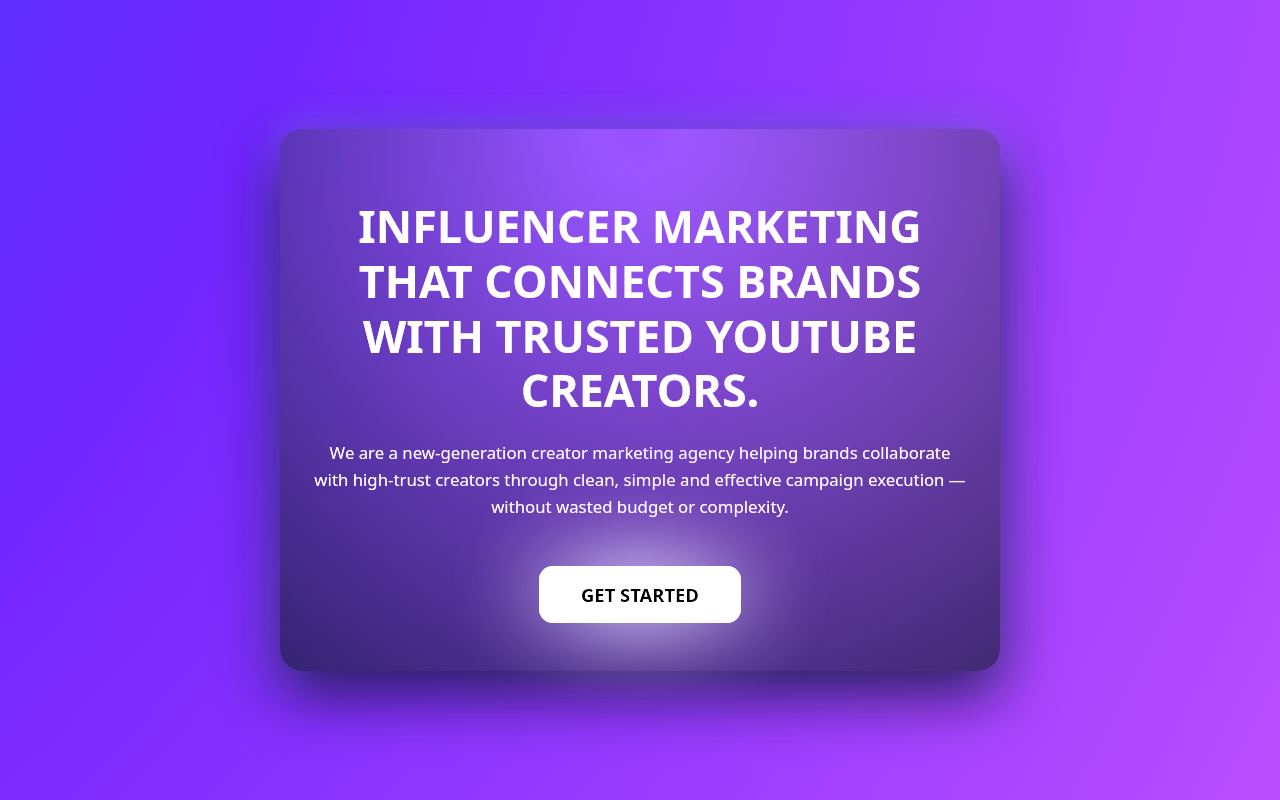
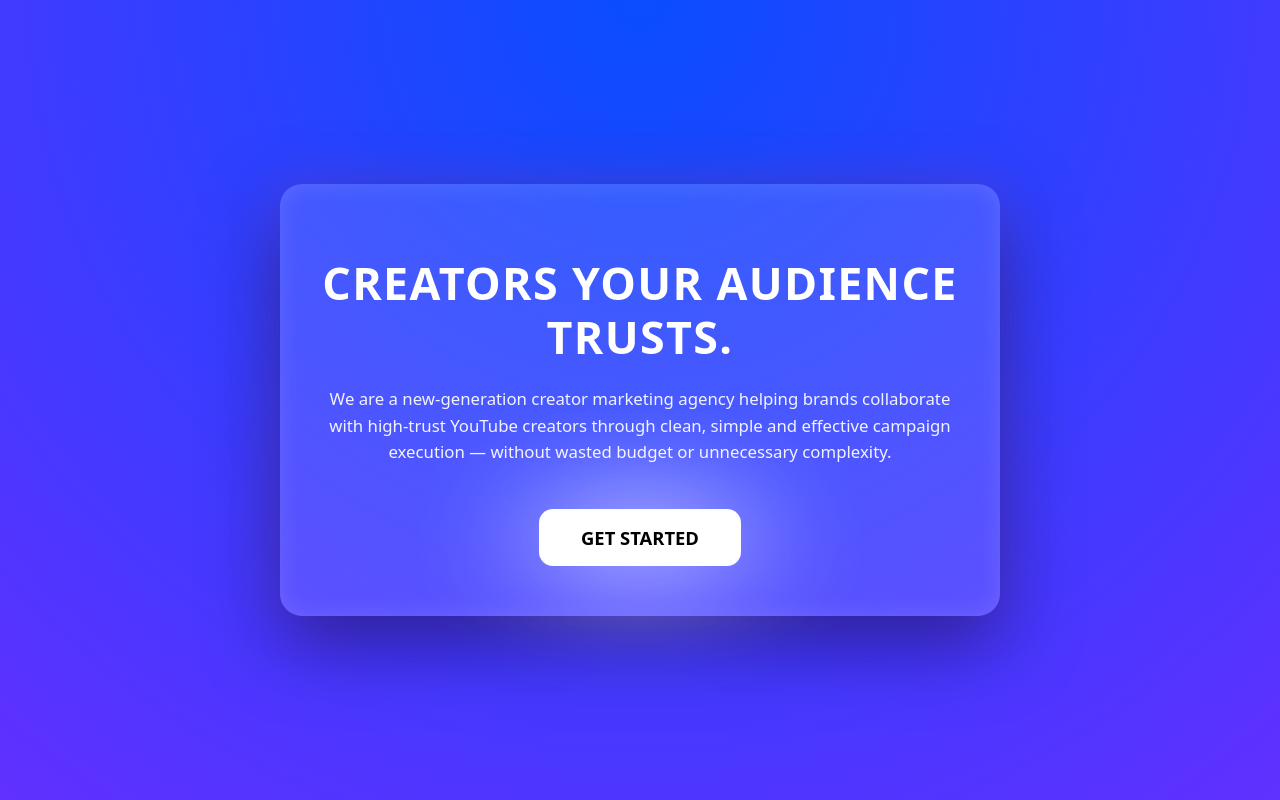
Before and after one commit to viefluence/viefluence.github.io, a plain HTML site: page index.html in a window 1280 px wide. Drawn offline with Linux system fonts and the light colour scheme.

Commit message:
Update index.html

```diff
--- a/index.html
+++ b/index.html
@@ -10,9 +10,12 @@
       margin: 0;
       padding: 0;
       font-family: system-ui, sans-serif;
-      background: radial-gradient(circle at 10% 0%, #0A4DFF, #7226FF, #CC59FF);
-      background-size: 180% 180%;
-      animation: gradientPulse 12s ease-in-out infinite;
+
+      /* MULTI-WAVE ANIMATED BACKGROUND */
+      background: radial-gradient(circle at 20% 30%, #0A4DFF, #5D31FF, #9B3CFF, #CC59FF);
+      background-size: 250% 250%;
+      animation: waveMotion 5s cubic-bezier(0.6, 0.3, 0.4, 0.9) infinite;
+
       color: #ffffff;
       height: 100vh;
       display: flex;
@@ -22,21 +25,30 @@
       padding: 0 1.5rem;
     }
 
-    /* Hintergrund mit starkem Puls */
-    @keyframes gradientPulse {
+    /* Wave motion animation */
+    @keyframes waveMotion {
       0% {
-        background-size: 170% 170%;
-        background-position: 0% 40%;
+        background-position: 0% 50%;
         filter: brightness(1);
       }
-      50% {
-        background-size: 220% 220%;
-        background-position: 100% 50%;
-        filter: brightness(1.32);
+      20% {
+        background-position: 30% 60%;
+        filter: brightness(1.15);
+      }
+      40% {
+        background-position: 75% 40%;
+        filter: brightness(1.25);
+      }
+      60% {
+        background-position: 100% 70%;
+        filter: brightness(1.15);
+      }
+      80% {
+        background-position: 40% 30%;
+        filter: brightness(1.05);
       }
       100% {
-        background-size: 170% 170%;
-        background-position: 0% 40%;
+        background-position: 0% 50%;
         filter: brightness(1);
       }
     }
@@ -45,34 +57,37 @@
       max-width: 720px;
     }
 
-    /* Glow Panel */
+    /* Glow panel */
     .panel {
-      padding: 2.5rem 2rem 3rem;
+      padding: 2.6rem 2rem 3.1rem;
       border-radius: 22px;
-      background: radial-gradient(circle at top, rgba(255,255,255,0.14), rgba(15,23,42,0.70));
+      background: rgba(255,255,255,0.12);
+      backdrop-filter: blur(12px);
+
       box-shadow:
-        0 22px 60px rgba(10, 10, 40, 0.85),
-        0 0 45px rgba(129, 140, 248, 0.42);
-      backdrop-filter: blur(10px);
+        0 25px 75px rgba(15, 0, 55, 0.55),
+        0 0 55px rgba(124, 90, 255, 0.45),
+        inset 0 0 25px rgba(255,255,255,0.12);
     }
 
     h1 {
       font-size: 2.8rem;
       font-weight: 700;
       text-transform: uppercase;
-      margin-bottom: 1.4rem;
+      letter-spacing: 0.03em;
+      margin-bottom: 1.3rem;
       line-height: 1.22;
     }
 
     p {
       font-size: 1.05rem;
       line-height: 1.6;
-      opacity: 0.95;
-      margin-bottom: 2.8rem;
+      opacity: 0.93;
+      margin-bottom: 2.7rem;
       font-weight: 300;
     }
 
-    /* GLOW BUTTON */
+    /* Glow CTA Button */
     .cta-btn {
       display: inline-block;
       padding: 1rem 2.6rem;
@@ -83,50 +98,43 @@
       font-weight: 700;
       border-radius: 14px;
       text-transform: uppercase;
-
-      /* glow behind button */
       position: relative;
       z-index: 1;
     }
 
+    /* Halo Glow */
     .cta-btn::before {
       content: "";
       position: absolute;
       top: 50%;
       left: 50%;
       transform: translate(-50%, -50%);
-      width: 130%;
-      height: 160%;
-      background: radial-gradient(circle, rgba(255,255,255,0.8), rgba(255,255,255,0));
-      border-radius: 20px;
-      filter: blur(35px);
+      width: 150%;
+      height: 200%;
+      background: radial-gradient(circle, rgba(255,255,255,0.7), rgba(255,255,255,0));
+      filter: blur(40px);
+      opacity: 0.55;
+      border-radius: 30px;
       z-index: -1;
-      opacity: 0.55;
-      animation: glowPulse 3.8s ease-in-out infinite;
+      animation: glowPulse 3s ease-in-out infinite;
     }
 
-    /* Glow pulsiert */
+    /* Button glow pulse */
     @keyframes glowPulse {
       0% { opacity: 0.45; transform: translate(-50%, -50%) scale(1); }
-      50% { opacity: 0.85; transform: translate(-50%, -50%) scale(1.12); }
+      50% { opacity: 0.9; transform: translate(-50%, -50%) scale(1.15); }
       100% { opacity: 0.45; transform: translate(-50%, -50%) scale(1); }
     }
 
     .cta-btn:hover {
       transform: translateY(-3px);
-      box-shadow: 0 16px 40px rgba(0,0,0,0.35);
+      box-shadow: 0 18px 40px rgba(0,0,0,0.45);
     }
 
     @media (max-width: 600px) {
-      .panel {
-        padding: 2rem 1.4rem 2.4rem;
-      }
-      h1 {
-        font-size: 2.2rem;
-      }
-      p {
-        font-size: 0.98rem;
-      }
+      h1 { font-size: 2.2rem; }
+      p { font-size: 1rem; }
+      .panel { padding: 2rem 1.4rem 2.4rem; }
     }
   </style>
 </head>
@@ -135,14 +143,13 @@
 
   <div class="container">
     <div class="panel">
+
       <h1>
-        INFLUENCER MARKETING THAT CONNECTS BRANDS WITH TRUSTED YOUTUBE CREATORS.
+       CREATORS YOUR AUDIENCE TRUSTS.
       </h1>
 
       <p>
-        We are a new-generation creator marketing agency helping brands collaborate with
-        high-trust creators through clean, simple and effective campaign execution —
-        without wasted budget or complexity.
+        We are a new-generation creator marketing agency helping brands collaborate with high-trust YouTube creators through clean, simple and effective campaign execution — without wasted budget or unnecessary complexity.
       </p>
 
       <a class="cta-btn" href="mailto:hello@viefluence.com?subject=Inquiry">
```
